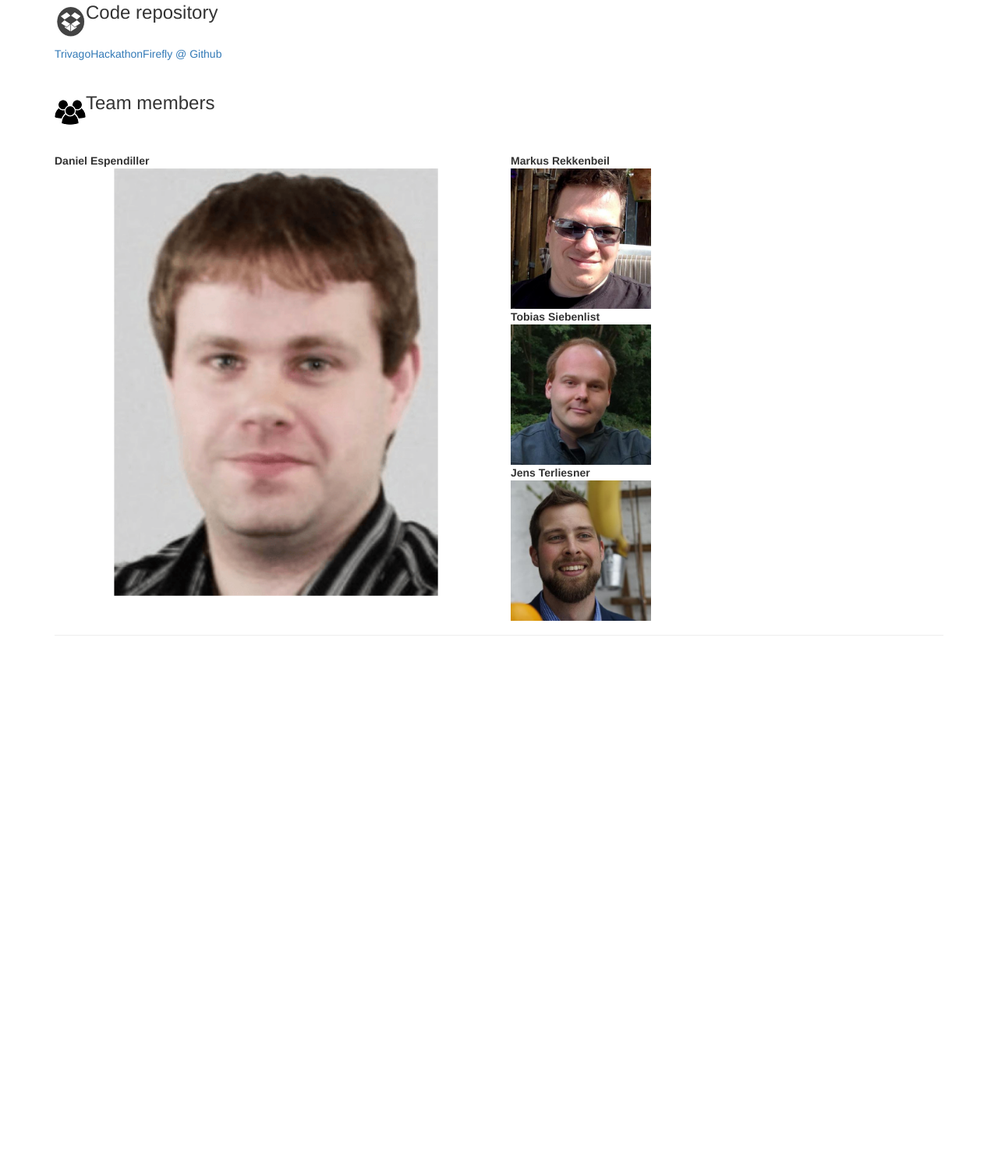
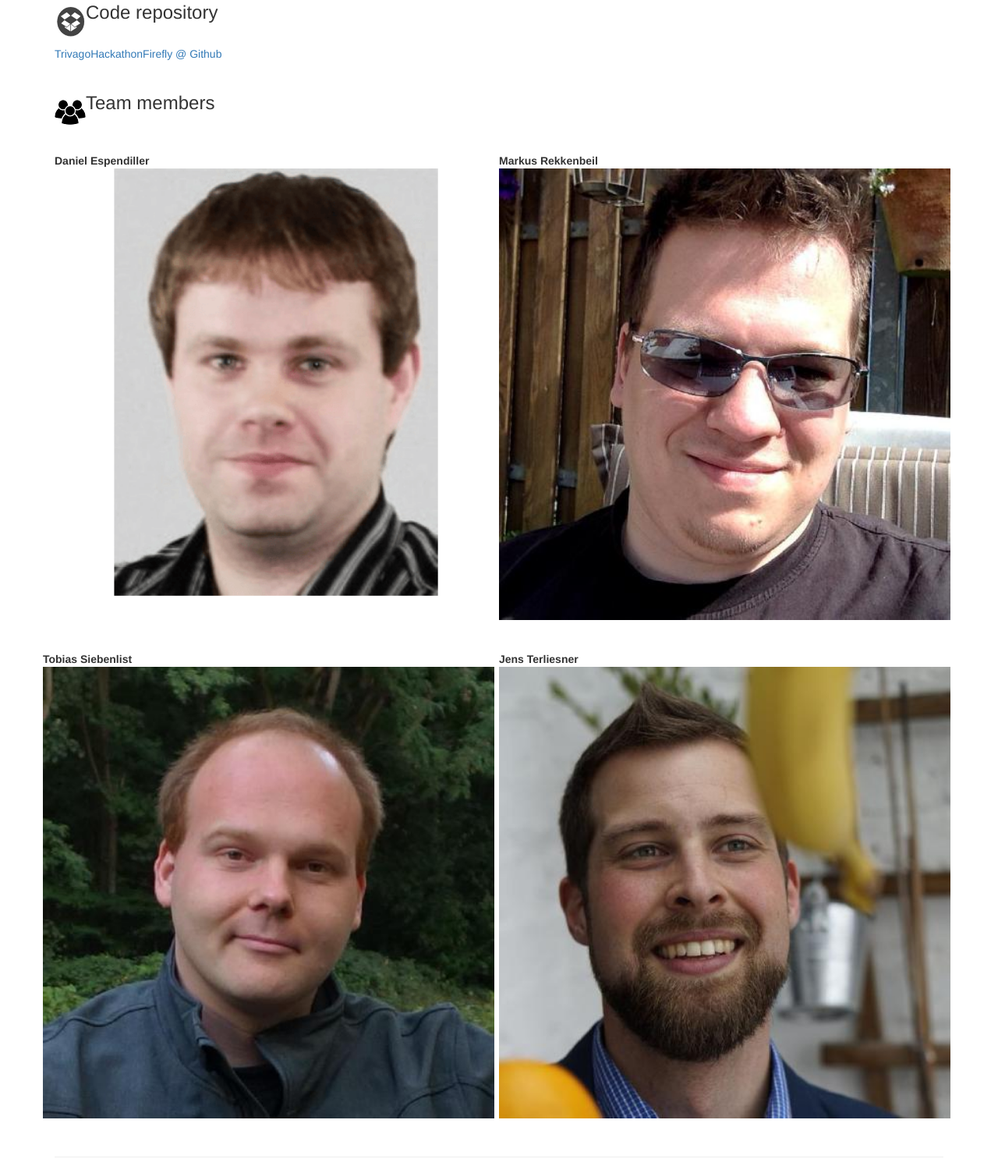
Before and after one commit to Haehnchen/trivago-firefly, a Flask app: page /about in a window 1280 px wide. Shown: the part 167-1671 px from the top of the page at 78% size. Before the commit the page ends 982 px from the top, so only its background shows below. Run offline with Flask 2, Linux system fonts and the light colour scheme; some libraries are stand-ins or nearby versions.

Commit message:
Add more div class rows to about.html

```diff
--- a/firefly_flask/app/templates/about.html
+++ b/firefly_flask/app/templates/about.html
@@ -15,22 +15,28 @@
       <br>
       <div class="row">
         <div class="col-md-6">
-          <b>Daniel Espendiller</b><br>
           <div class "row">
+            <b>Daniel Espendiller</b><br>
             <img src="/static/daniele.png" class="img-responsive" style="width:100%; height:auto; align:right; padding-right:6px;"><br><br>
           </div>
         </div>
         <div class="col-md-6">
-          <b>Markus Rekkenbeil</b><br>
-          <img src="/static/markusr.jpg" align="left" height=180px width=180px><br><br>
+          <div class="row">
+            <b>Markus Rekkenbeil</b><br>
+            <img src="/static/markusr.jpg" class="img-responsive" style="width:100%; height:auto; align:right; padding-right:6px;"><br><br>
+          </div>
         </div>
         <div class="col-md-6">
-          <b>Tobias Siebenlist</b><br>
-          <img src="/static/tobiass.jpg"  align="left" height=180px width=180px><br><br>
+          <div class="row">
+            <b>Tobias Siebenlist</b><br>
+            <img src="/static/tobiass.jpg" class="img-responsive" style="width:100%; height:auto; align:right; padding-right:6px;"><br><br>
+          </div>
         </div>
         <div class="col-md-6">
-          <b>Jens Terliesner</b><br>
-          <img src="/static/jenst.jpg" align="left" height=180px width=180px><br><br>
+          <div class="row">
+            <b>Jens Terliesner</b><br>
+            <img src="/static/jenst.jpg" class="img-responsive" style="width:100%; height:auto; align:right; padding-right:6px;"><br><br>
+          </div>
         </div>
       </div>
     </div>
```
